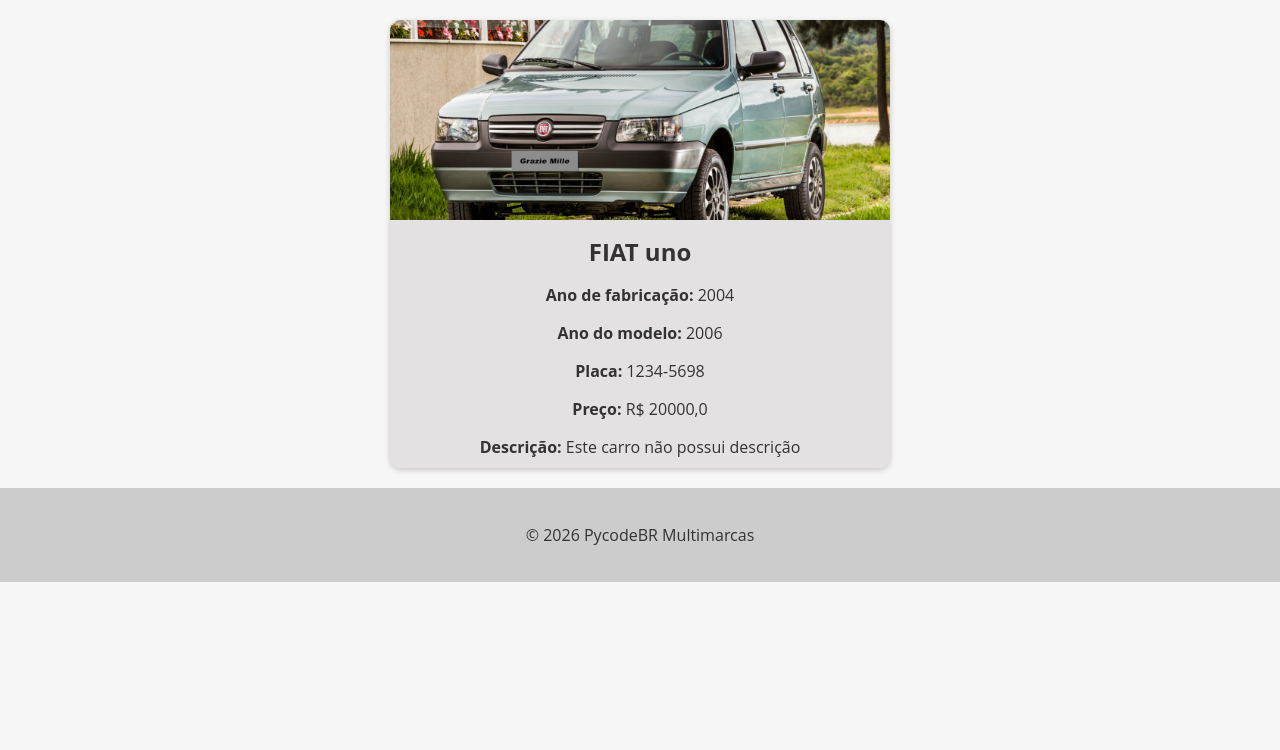
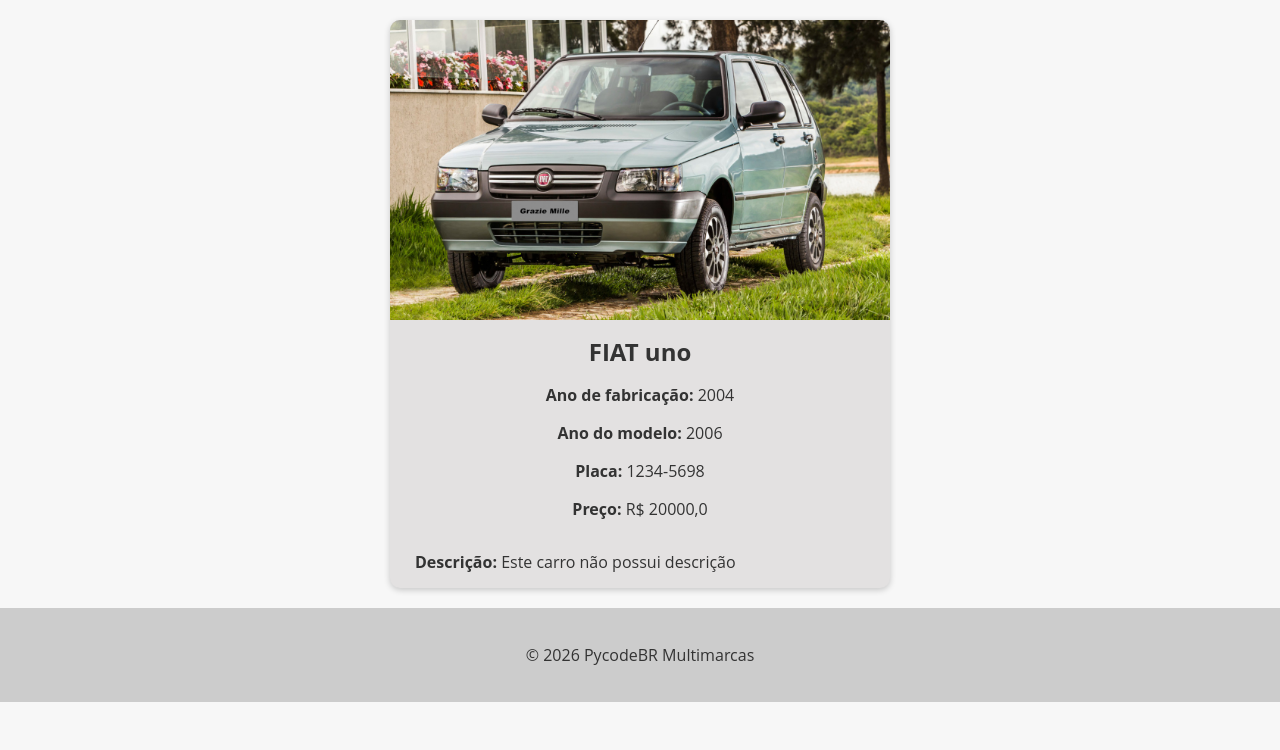
Before and after one commit to ErickMazur29/cars_project, a Django app: page /car/3 in a window 1280 px wide. Shown: the part 50-800 px from the top of the page. Run offline with Django 5.2, Linux system fonts and the light colour scheme; data comes from the database, SQL or seed files in the repository; both versions use the stored data as it was after the commit.

Commit message:
Bio com script automatico

```diff
--- a/cars/models.py
+++ b/cars/models.py
@@ -18,7 +18,7 @@
     plate = models.CharField(max_length = 10, blank = True, null = True)
     photo = models.ImageField(upload_to = 'cars/', blank = True, null = True)
     value =  models.FloatField(blank = True, null = True)
-    bio = models.TextField(blank=True, null=True)
+    bio = models.TextField(blank=True, null=True,  help_text="Se não preencher, uma descrição automática será gerada.")
 
     def __str__(self):
         return self.model # retorna o nome o str com o nome do modelo, ao inves do padrão
--- a/cars/templates/car_detail.html
+++ b/cars/templates/car_detail.html
@@ -23,7 +23,7 @@
 
   .car-card img {
     width: 100%;
-    height: 200px;
+    height: 300px;
     object-fit: cover;
   }
 
@@ -79,6 +79,12 @@
   a {
     text-decoration: none !important;
   }
+  .descricao{
+    padding: 5px;
+    text-align: justify;
+    margin-left: 20px;
+    margin-right: 20px;
+  }
 </style>
 <div class="car-card">
   {% if car.photo %}
@@ -92,7 +98,9 @@
   <p><strong>Placa:</strong> {{ object.plate }}</p>
   <p><strong>Preço:</strong> R$ {{ object.value }}</p>
   {% if object.bio %}
-    <p><strong>Descrição: </strong>{{ object.bio }}</p>
+    <div class="descricao">
+      <p><strong>Descrição: </strong>{{ object.bio }}</p
+    </div>
   {% endif %}
 </div>
 
```
Also changed, not shown: cars/signals.py (+10 -3 lines), db.sqlite3.
